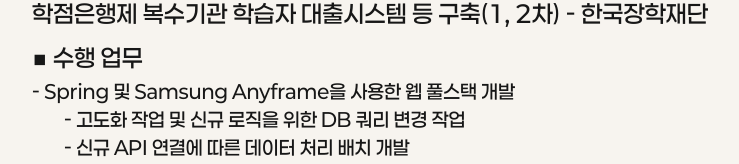
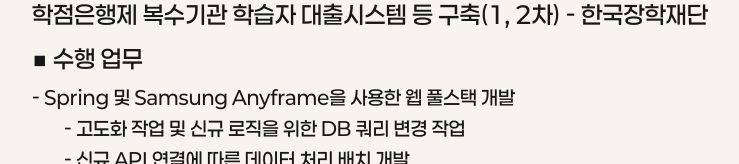
Before and after one commit to san1313/popol, a Next.js app: page / in a window 1280 px wide. Shown: the part 2636-2800 px from the top of the page, without its empty margins (269-1008 px from the left). Built offline with nearby package versions, Linux system fonts and the light colour scheme.

Commit message:
docs(margin): 경력란 글자 간격조절

```diff
--- a/src/styles/content.module.css
+++ b/src/styles/content.module.css
@@ -65,12 +65,12 @@
 .article p {
   font-size: 1.2rem;
   font-weight: 500;
-  margin-top: 0.5rem;
+  margin-top: 0.8rem;
 }
 
 .article p.sub {
   margin-left: 2rem;
-  margin-top: 0.3rem;
+  margin-top: 0.5rem;
 }
 
 .article span {
```
